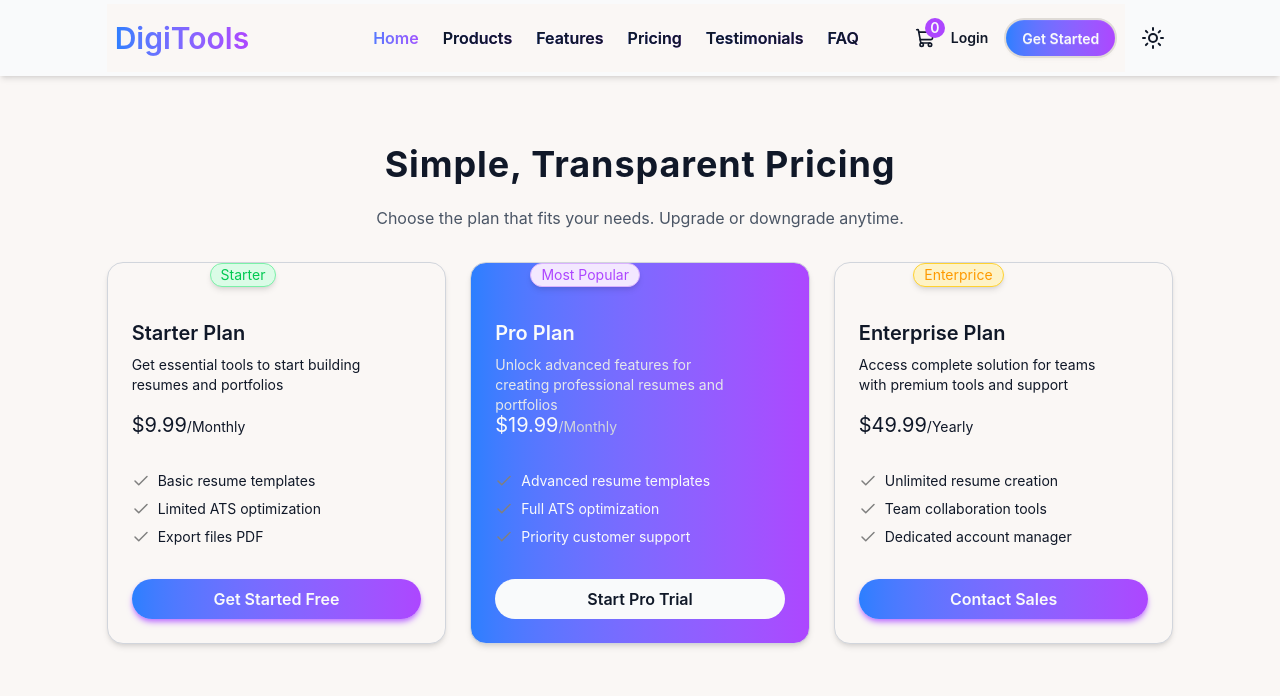
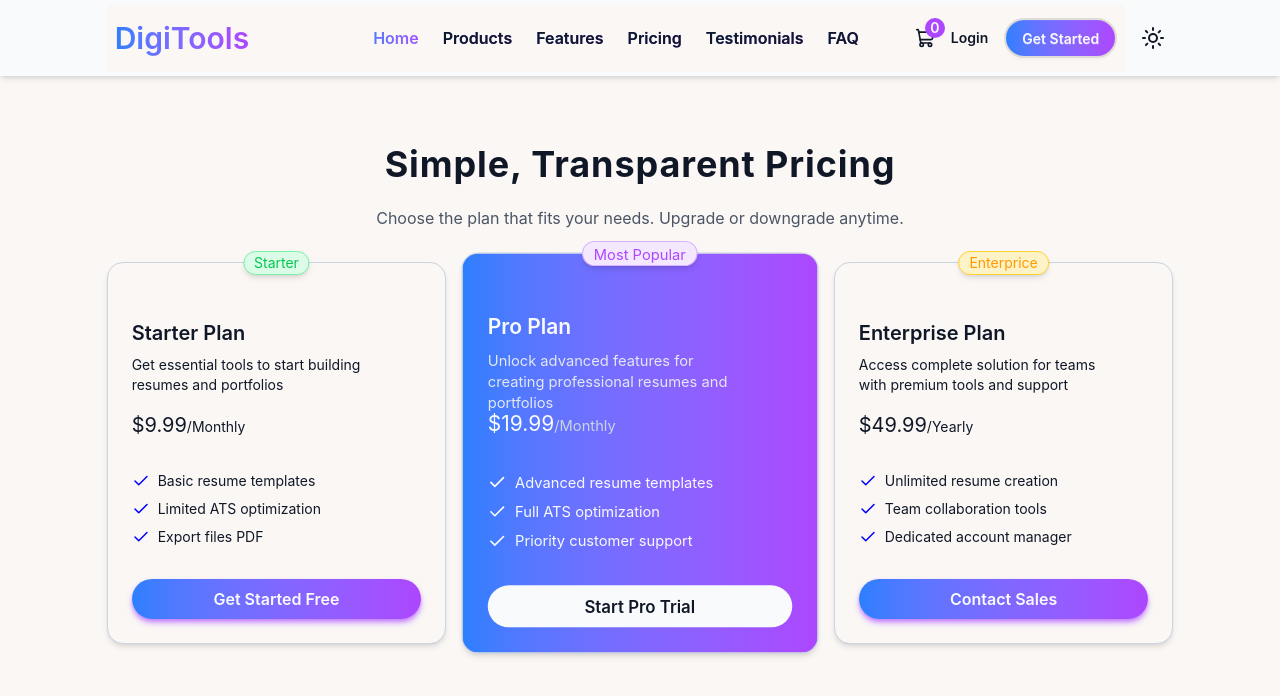
Before and after one commit to sayedrkhalid-dev/asgmt-6, a React (Vite) app: page /pricing in a window 1280 px wide. Shown: the top 696 px of the page. Built offline with nearby package versions, Linux system fonts and the light colour scheme.

Commit message:
added hover effect to price and product cards

```diff
--- a/src/components/Price/Price.jsx
+++ b/src/components/Price/Price.jsx
@@ -3,13 +3,13 @@ import { Check } from "lucide-react";
 const Price = ({ price }) => {
   return (
     <li
-      className={`card bg-base-100 ${price.tagType === "pro" && "bg-linear-to-r from-blue-500 to-purple-500"} border border-gray-300 shadow-md relative`}
+      className={`card bg-base-100 ${price.tagType === "pro" && "bg-linear-to-r from-blue-500 to-purple-500"} border border-slate-300 shadow-md relative transition duration-300 ease-in-out hover:-translate-y-2 hover:shadow-2xl ${price.tagType === "pro" && "scale-105 shadow-2xl"}`}
     >
       {/* Product body */}
       <div className="card-body mt-8">
         {/* Product badge */}
         <span
-          className={`badge badge-md badge-soft border flex justify-center items-center capitalize font-nornal absolute top-0 right-[50%] trangray-x-[50%] trangray-y-[-50%] shadow-md ${price.tagType === "starter" ? "bg-green-100 border-green-300 text-green-500" : price.tagType === "pro" ? "bg-purple-100 border-purple-300 text-purple-500" : "bg-amber-100 border-amber-300 text-amber-500"}`}
+          className={`badge badge-md badge-soft border flex justify-center items-center capitalize font-nornal absolute top-0 right-[50%] translate-x-[50%] translate-y-[-50%] shadow-md ${price.tagType === "starter" ? "bg-green-100 border-green-300 text-green-500" : price.tagType === "pro" ? "bg-purple-100 border-purple-300 text-purple-500" : "bg-amber-100 border-amber-300 text-amber-500"}`}
         >
           {price.tag}
         </span>
@@ -18,25 +18,25 @@ const Price = ({ price }) => {
         <div className="flex flex-col gap-2">
           {/* Product name */}
           <h2
-            className={`text-xl font-semibold ${price.tagType === "pro" && "text-gray-50"}`}
+            className={`text-xl font-semibold ${price.tagType === "pro" && "text-slate-50"}`}
           >
             {price.name}
           </h2>
 
           {/* Product description */}
           <p
-            className={`text-sm w-60 h-12 ${price.tagType === "pro" && "text-gray-200"}`}
+            className={`text-sm w-60 h-12 ${price.tagType === "pro" && "text-slate-200"}`}
           >
             {price.description}
           </p>
 
           {/* Product price */}
           <span
-            className={`text-xl ${price.tagType === "pro" && "text-gray-50"}`}
+            className={`text-xl ${price.tagType === "pro" && "text-slate-50"}`}
           >
             ${price.price}
             <span
-              className={`text-sm capitalize ${price.tagType === "pro" && "text-gray-300"}`}
+              className={`text-sm capitalize ${price.tagType === "pro" && "text-slate-300"}`}
             >
               /{price.period}
             </span>
@@ -47,9 +47,12 @@ const Price = ({ price }) => {
         <ul className="mt-6 flex flex-col gap-2">
           {price.features.map((feature, index) => (
             <li key={index} className="flex items-center gap-2 static">
-              <Check size={18} stroke="gray" />
+              <Check
+                size={18}
+                stroke={price.tagType === "pro" ? "white" : "blue"}
+              />
               <span
-                className={`text-sm ${price.tagType === "pro" && "text-gray-50"}`}
+                className={`text-sm ${price.tagType === "pro" && "text-slate-50"}`}
               >
                 {feature}
               </span>
@@ -59,7 +62,7 @@ const Price = ({ price }) => {
 
         {/* Buy now button */}
         <div
-          className={`rounded-3xl ${price.tagType !== "pro" ? "bg-linear-to-r from-blue-500 to-purple-500 text-gray-50 shadow-md shadow-purple-400 hover:shadow-md" : "bg-gray-50"} hover:trangray-y-0.5 transition-all duration-150 mt-6`}
+          className={`rounded-3xl ${price.tagType !== "pro" ? "bg-linear-to-r from-blue-500 to-purple-500 text-slate-50 shadow-md shadow-purple-400 hover:shadow-md" : "bg-slate-50"} hover:translate-y-0.5 transition-all duration-150 mt-6`}
         >
           <button className="w-full text-center text-base rounded-3xl px-4 py-2 font-semibold transition-all duration-150 cursor-pointer">
             {price.tagType === "starter"
--- a/src/components/Product/Product.jsx
+++ b/src/components/Product/Product.jsx
@@ -5,7 +5,7 @@ const Product = ({ product, addToCart }) => {
   const [isPurchased, setIsperchased] = useState(false);
 
   return (
-    <li className="card bg-base-100 border border-gray-300 shadow-md relative">
+    <li className="card bg-base-100 border border-gray-300 shadow-md relative transition duration-300 ease-in-out hover:-translate-y-2 hover:shadow-2xl">
       {/* Product body */}
       <div className="card-body mt-8">
         {/* Product icon */}
```
